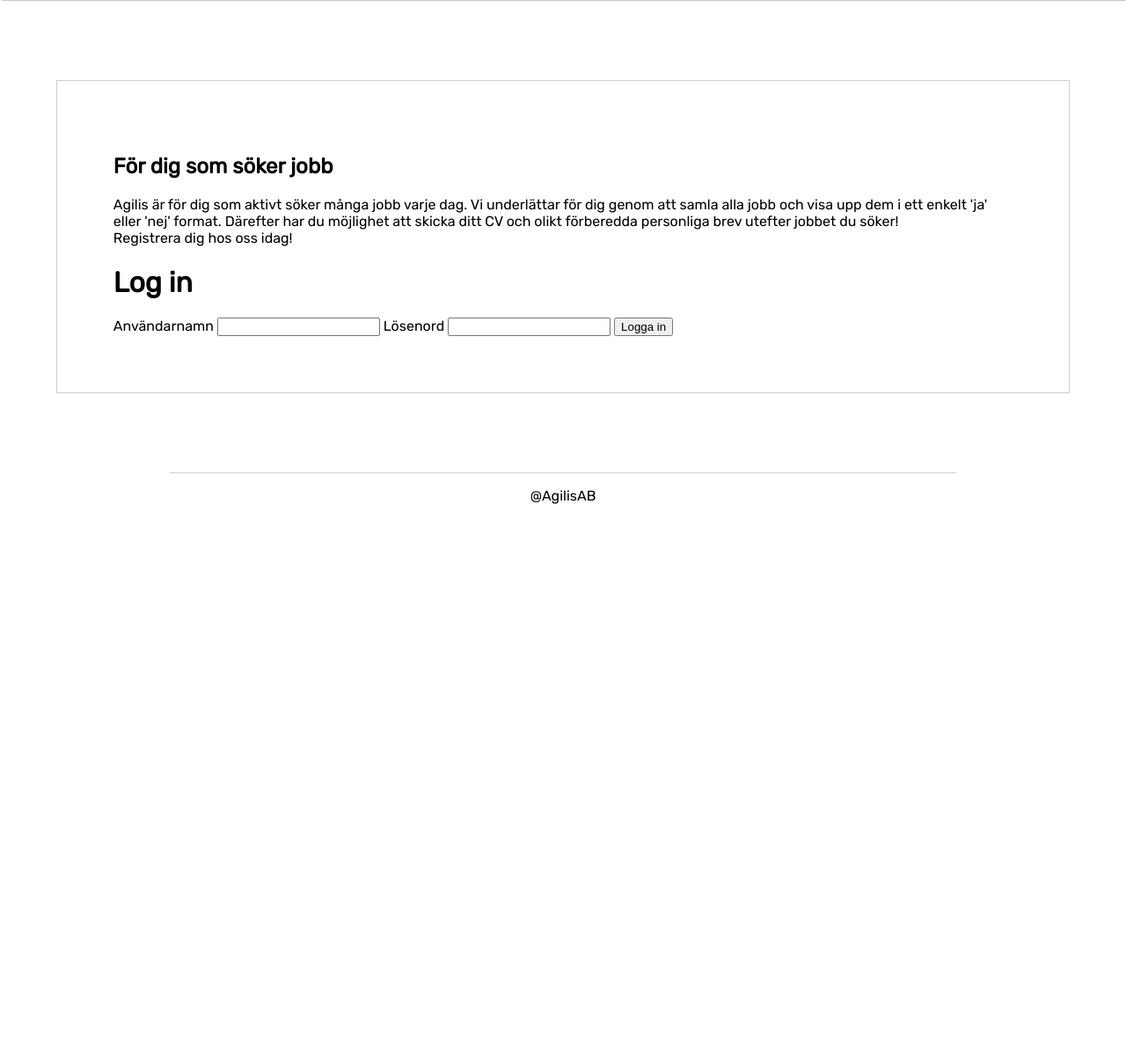
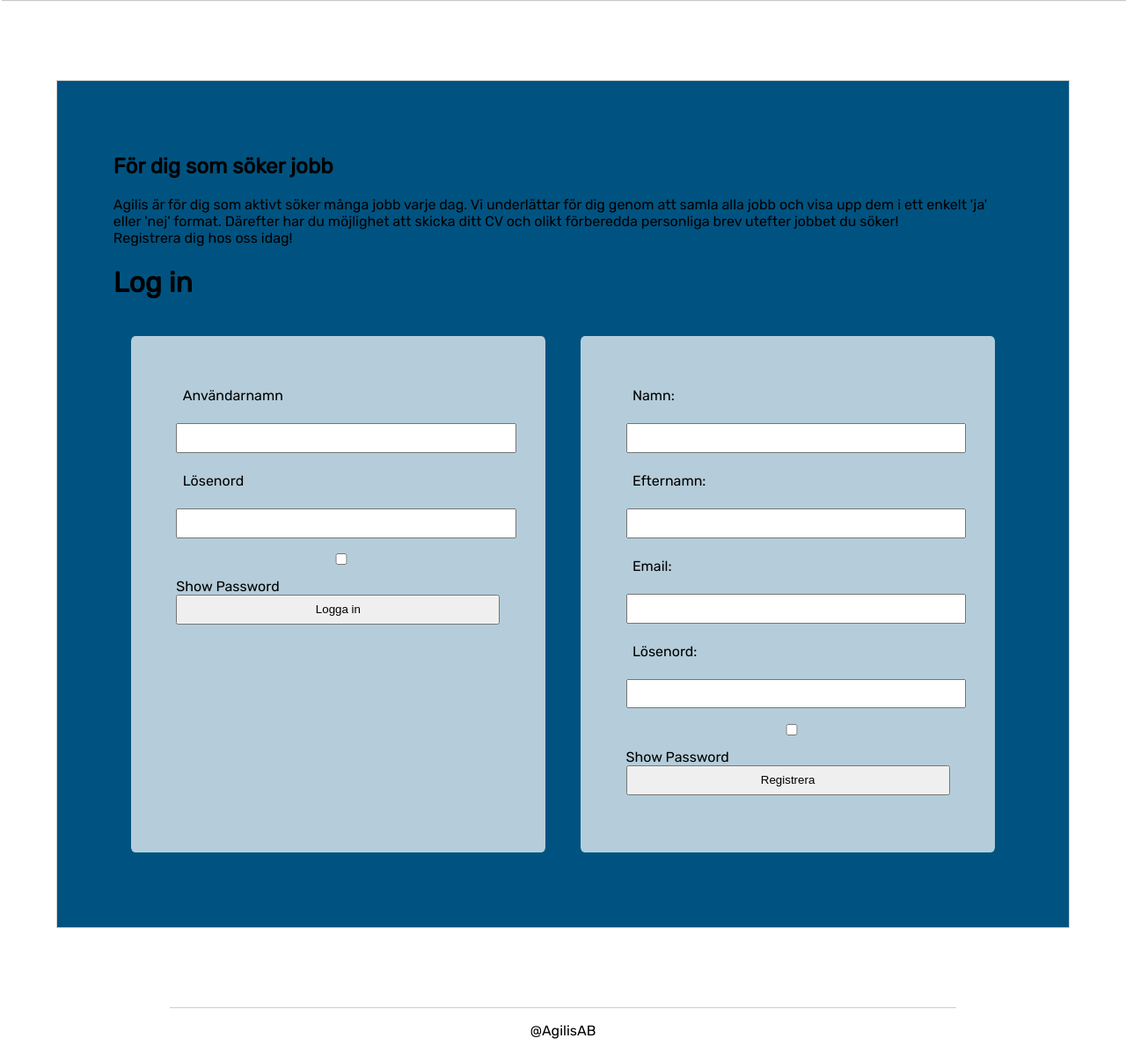
Before and after one commit to natbjo93/agilis, a Bottle app: page / in a window 1280 px wide. Shown: the part 130-1327 px from the top of the page at 88% size. Before the commit the page ends 703 px from the top, so only its background shows below. Run offline with Bottle, Linux system fonts and the light colour scheme; parts of the project's set-up code (start-up, migrations or seed data) failed here and were passed over; some libraries are stand-ins or nearby versions.

Commit message:
merge will add register and css style

```diff
--- a/agilis_databas_tabell.sql
+++ b/agilis_databas_tabell.sql
@@ -38,7 +38,7 @@ create table sparastill
 
 insert into profil values
 ('petra.svensson@live.se', 'CV', 'Petra', 'Svensson', 'lösen'),
-('ronja.nackblad@hotmail.com', 'CV', 'Ronja', 'Näckblad', 'ronja'),
+('fo', 'CV', 'Ronja', 'Näckblad', 'ronja'),
 ('nathaliebjornsson@hotmail.com', 'CV', 'Nathalie', 'Björnsson', 'lösen'),
 ('patchanasirini@gmai.com', 'CV', 'Patchana', 'Sirini', 'lösen'),
 ('anasm.abdullai@hotmail.com', 'CV', 'Anas', 'Abdullai', 'lösen');
--- a/bottle_app.py
+++ b/bottle_app.py
@@ -23,10 +23,19 @@ def check_login():
     else:
         print("fel")
 
+@route("/register", method="POST")
+def register():
+    first_name = getattr(request.forms ,"first_name")
+    last_name = getattr(request.forms, "last_name")
+    email = getattr(request.forms, "email")
+    password = getattr(request.forms, "password")
+    cursor.execute("insert into profil(email, fnamn, Enamn, losen) values ('" + (email) + "', '" + (first_name) + "', '" + (last_name) + "', '" + (password) + "')")
+    conn.commit()
+    return template("index")
 
 
 @route("/profil")
 def profil():
     return template("profil", root="static")
 
-run(host="localhost", port=9999)
+run(host="localhost", port=9000)
--- /dev/null
+++ b/static/script.js
@@ -0,0 +1,17 @@
+function asterixPassword() {
+  var x = document.getElementById("password");
+  if (x.type === "password") {
+    x.type = "text";
+  } else {
+    x.type = "password";
+  }
+}
+
+function asterixPassword2() {
+  var x = document.getElementById("password2");
+  if (x.type === "password") {
+    x.type = "text";
+  } else {
+    x.type = "password";
+  }
+}
--- a/static/style.css
+++ b/static/style.css
@@ -89,17 +58,50 @@ ul {
 
   }
 
-#log-on {
-    margin-left: auto;
-}
 
+/* MAIN */
 main {
     margin: auto;
     width: 80%;
     border: 1px solid rgb(206, 206, 206);
     padding: 5%;
+    background-color: rgb(0, 83, 128);
 }
 
+/* LOG IN AND REGISTER */
+
+#whole_form {
+    display: flex;
+    flex-flow: row;
+    justify-content: space-evenly;
+    width: 100%;
+    margin: auto;
+}
+
+#register_form, #login_form {
+    display: flex;
+    flex-flow: column;
+    background-color: rgba(255, 255, 255, 0.708);
+    padding: 5%;
+    width: 100%;
+    margin: 2%;
+    border-radius: 1%;
+
+}
+
+#register_form > label, input{
+    margin-bottom: 4%;
+    padding: 2%;
+    width: 100%;
+}
+
+#login_form > label, input {
+    margin-bottom: 4%;
+    padding: 2%;
+    width: 100%;
+}
+
+/* FOOTER */
 footer {
     border-top:1px solid rgb(206, 206, 206);
     width: 70%;
--- a/views/index.html
+++ b/views/index.html
@@ -5,6 +5,7 @@
         <meta charset="utf-8">
         <link href="static/style.css" rel="stylesheet">
         <link href="https://fonts.googleapis.com/css?family=Rubik" rel="stylesheet">
+        <script src="static/script.js"></script>
     </head>
     <body>
 
@@ -15,20 +16,39 @@
             <main>
                 <h2>För dig som söker jobb</h2>
                 <p>Agilis är för dig som aktivt söker många jobb varje dag. Vi underlättar för dig genom att samla alla jobb och visa upp dem i ett enkelt 'ja' eller 'nej' format. Därefter har du möjlighet att skicka ditt CV och olikt förberedda personliga brev utefter jobbet du söker! <br>
-                Registrera dig hos oss idag!
+                    Registrera dig hos oss idag!
                 </p>
-                    <h1>Log in</h1>
+                <h1>Log in</h1>
+                <div id="whole_form">
                     <form id="login_form" action="/check_login" method="POST">
                         <label for="username">Användarnamn</label>
                         <input type="text" id="username" name="username">
-                        <label for="password">Lösenord</label>
-                        <input type="text" id="password" name="password">
+                        <label for="password" >Lösenord</label>
+                        <input type="password" id="password" name="password">
+                        <div>
+                            <input type="checkbox" onclick="asterixPassword()">Show Password
+                        </div>
                         <input class="save btn" type="submit" value="Logga in">
                     </form>
+                    <form id="register_form" action="/register" method="POST">
+                        <label for="first_name">Namn:</label>
+                        <input type="text" id="first_name" name="first_name">
+                        <label for="last_name" >Efternamn:</label>
+                        <input type="text" id="last_name" name="last_name">
+                        <label for="email" >Email:</label>
+                        <input type="text" id="email" name="email">
+                        <label for="password" >Lösenord:</label>
+                        <input type="password" id="password2" name="password">
+                        <div>
+                            <input type="checkbox" onclick="asterixPassword2()">Show Password
+                        </div>
+                        <input class="register_btn" type="submit" value="Registrera">
+                    </form>
+                </div>
             </main>
             <footer>
                 <p>@AgilisAB</p>
             </footer>
-
+        </div>
     </body>
 </html>
```
Also changed, not shown: other parts of static/style.css (+4 -35 lines), views/script.js (deleted, +0 -9 lines), 1 other file.
